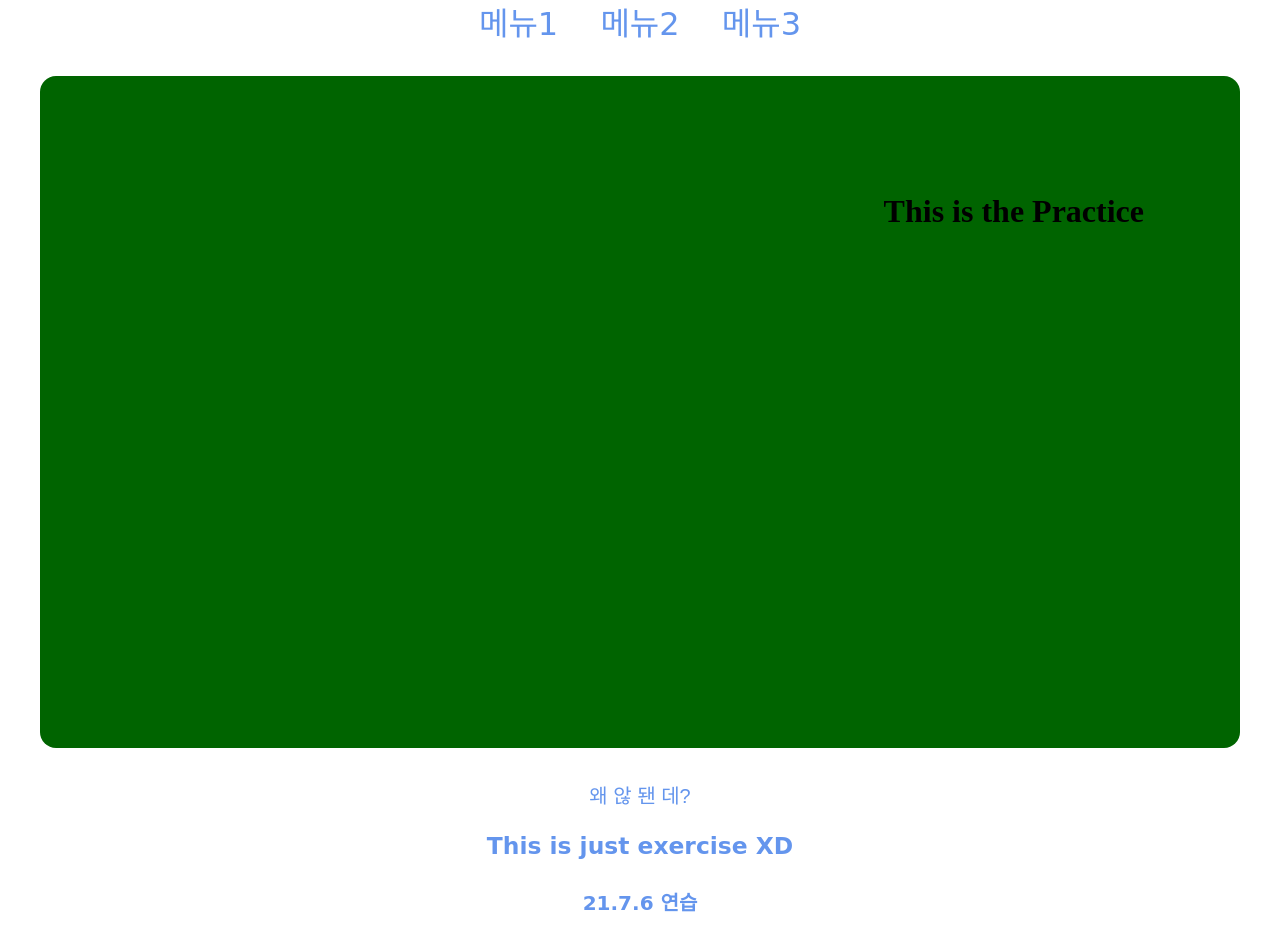
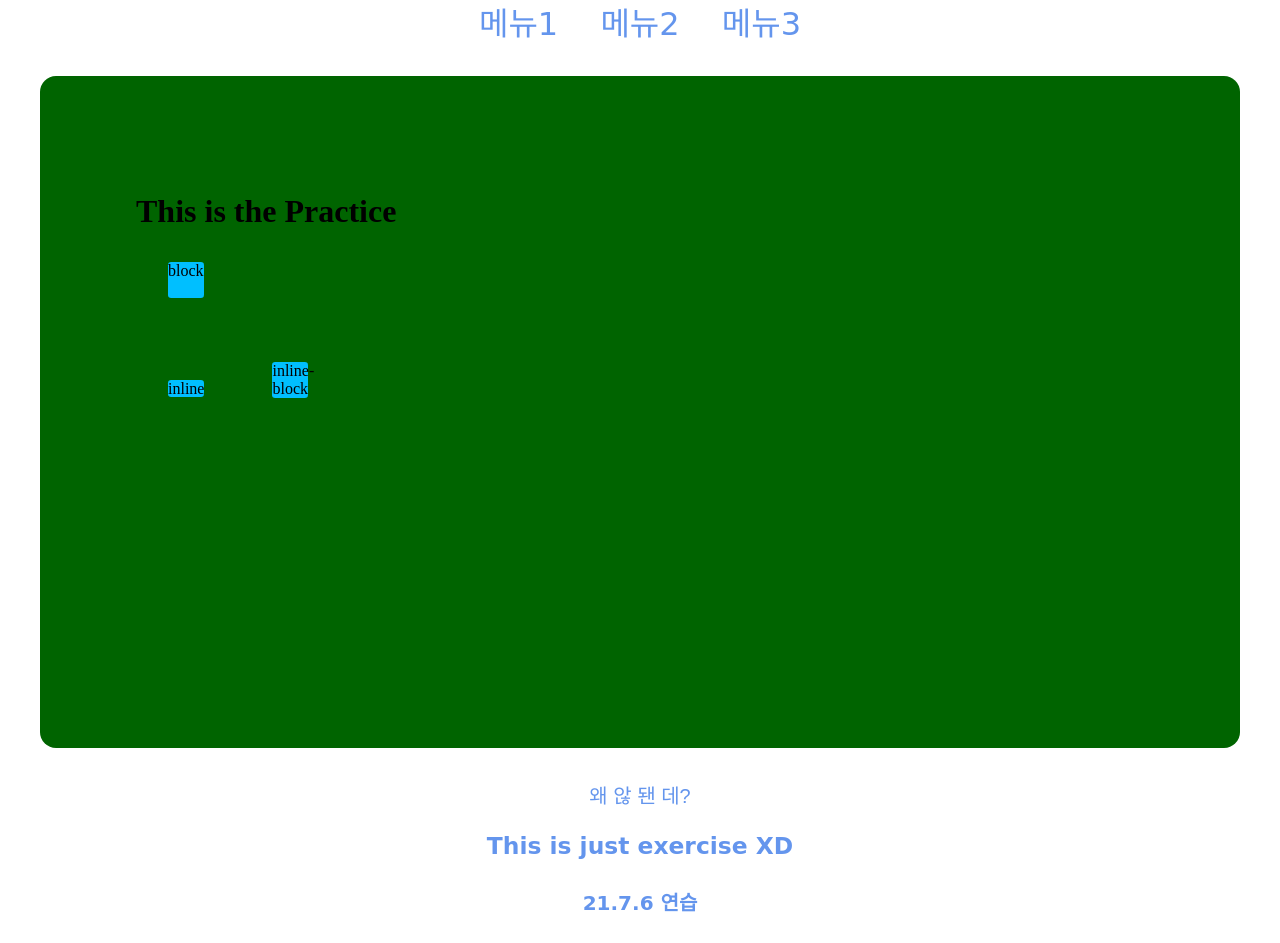
Before and after one commit to JururuK/Class_Web, a Django app: page /practice/exercise/ in a window 1280 px wide. Shown: the part 214-1157 px from the top of the page. Run offline with Django 3.2, Linux system fonts and the light colour scheme; parts of the project's set-up code (start-up, migrations or seed data) failed here and were passed over; some web fonts are replaced.

Commit message:
7/7 class exercise 2

```diff
--- a/practice/templates/practice/exercise.html
+++ b/practice/templates/practice/exercise.html
@@ -1,8 +1,23 @@
 {% extends 'base.html' %}
 
 {% block content %}  <!--컨텐츠 부분만 원하는대로 불러옴-->
+<style>
+    .test {
+        background-color : deepskyblue;
+        margin : 2rem;
+        height : 36px;
+        width : 36px;
+        border-radius: .2rem;
+    }
 
-<div style="padding : 6rem ; text-align : right ; height : 30rem; background-color: darkgreen; margin: 2rem; border-radius: 1rem">
+</style>
+<div style="padding : 6rem  ; height : 30rem; background-color: darkgreen; margin: 2rem; border-radius: 1rem">
     <h1>This is the Practice</h1>
+    <div class = 'test' style = 'display : block'>block</div>
+    <div class = 'test' style = 'display : inline'>inline</div>
+    <div class = 'test' style = 'display : inline-block'>inline-block</div>
+    <div class = 'test' style = 'display : none'>none</div>
+
 </div>
+
 {% endblock %}
```
